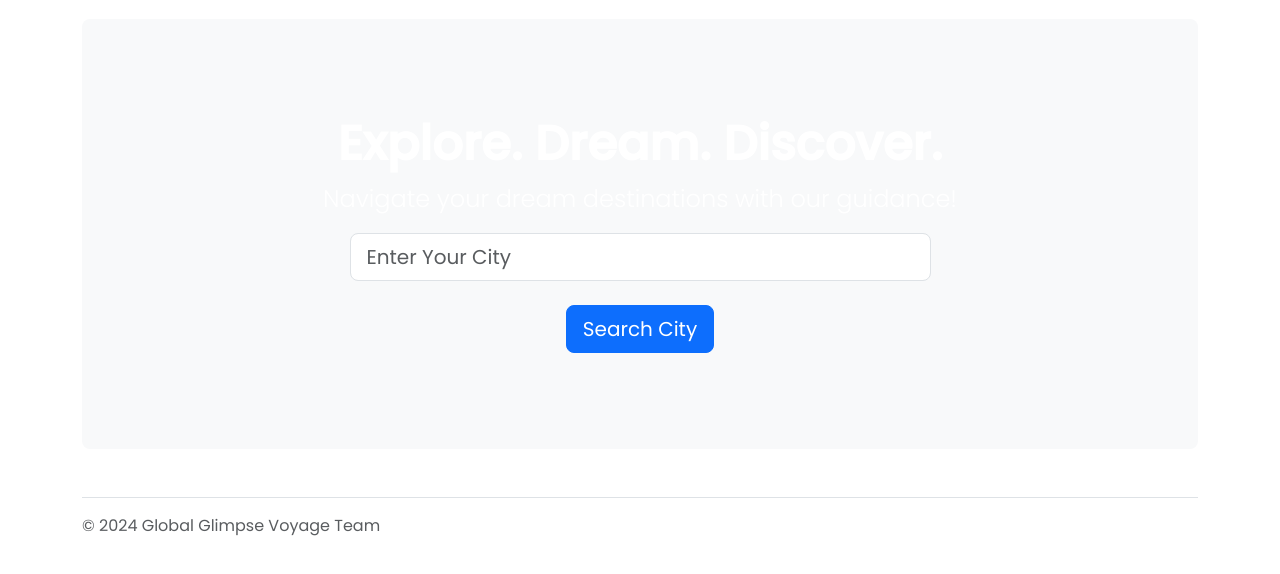
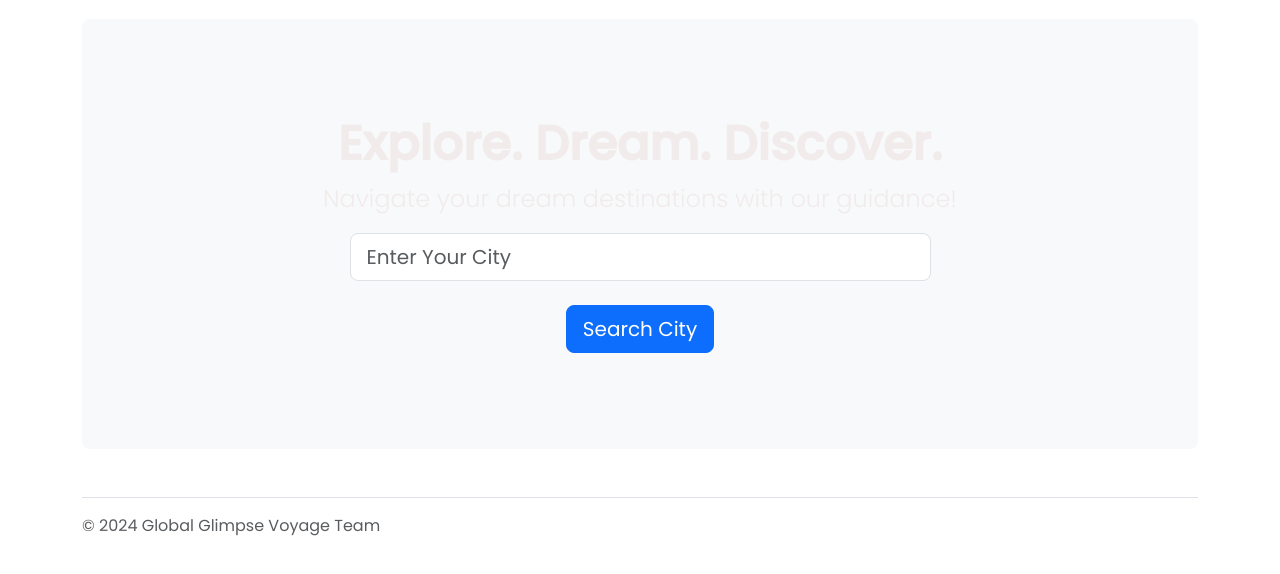
Before and after one commit to gah-mewbittik/SAM-Project-1, a plain HTML site: page index.html in a window 1280 px wide. Shown: the part 96-670 px from the top of the page. Drawn offline with nearby package versions, Linux system fonts and the light colour scheme; some packages are replaced by stand-ins of ours.

Commit message:
screenshot for readme.md

```diff
--- a/assets/styles/style.css
+++ b/assets/styles/style.css
@@ -4,12 +4,12 @@ body {
 
   h1 {
       font-weight: 500;
-      color: #FFF;
+      color: #f2ebeb;
   }
 
   p {
     font-weight: 300;
-    color: #FFF;
+      color: #f2ebeb;
   }
 
   header a {
```
Also changed, not shown: 1 other file.
